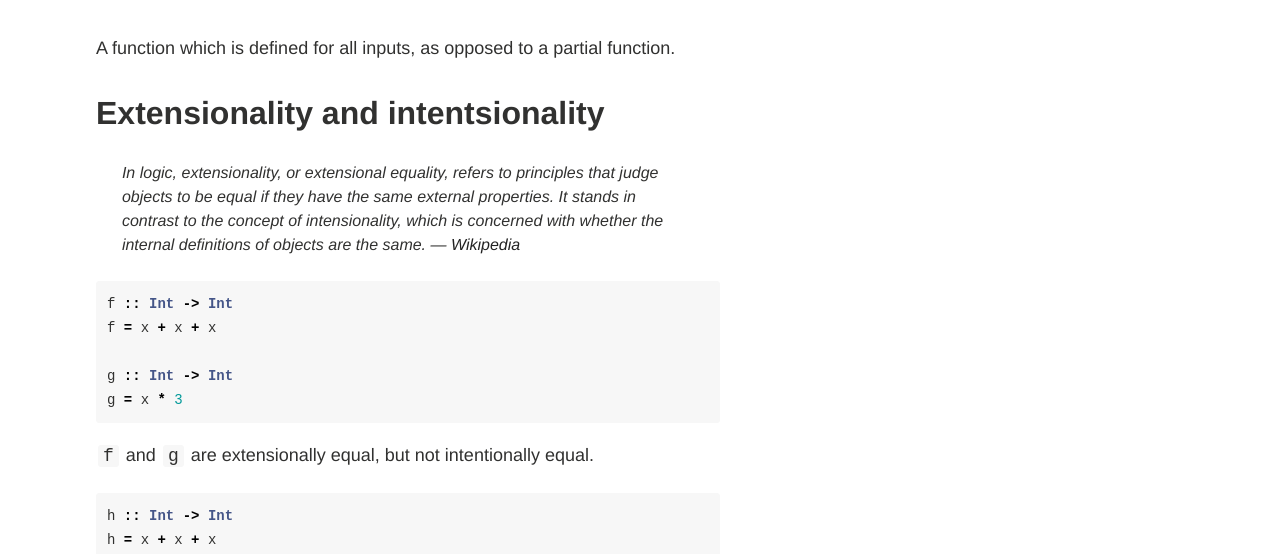
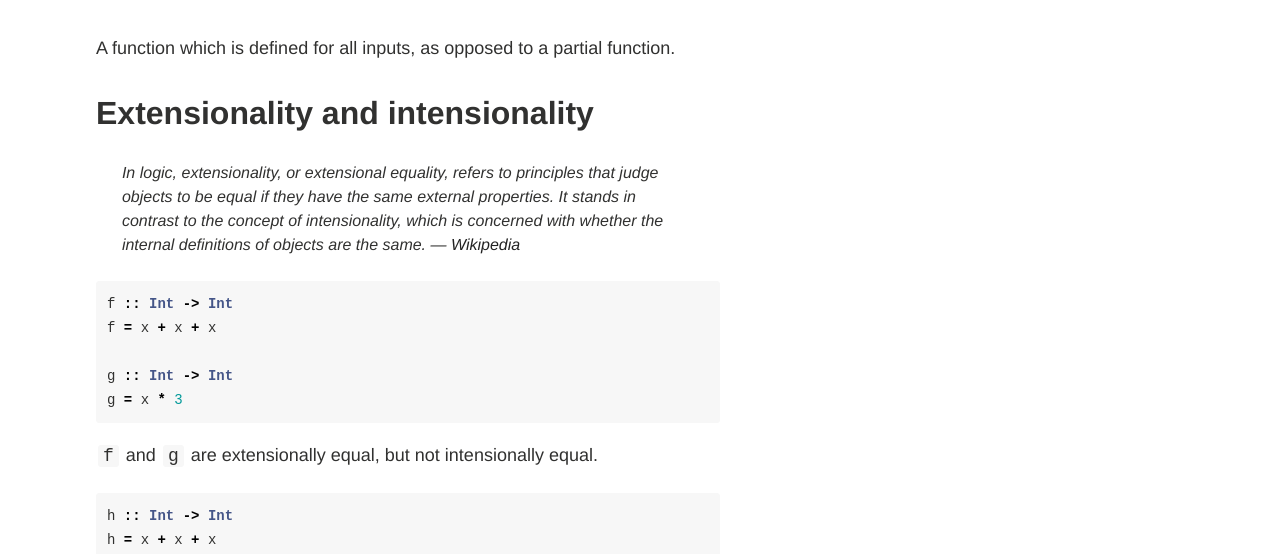
Before and after one commit to devth/devth.github.com, a Jekyll site: the page built from glossary.md, in a window 1280 px wide and 900 px high, scrolled down 5134 px. Shown: the part 165-719 px from the top of the window. Built offline with Jekyll 4.4.1, drawn with Linux system fonts in a browser that asks for light colours; Markdown is read by kramdown in place of the engine named in the settings; some of the changed text lies outside the part shown.

Commit message:
Fix more intentionally typos

````diff
--- a/glossary.md
+++ b/glossary.md
@@ -217,7 +217,7 @@ A function which is not defined for some inputs.
 
 A function which is defined for all inputs, as opposed to a partial function.
 
-## Extensionality and intentsionality
+## Extensionality and intensionality
 
 > In logic, extensionality, or extensional equality, refers to principles that
 > judge objects to be equal if they have the same external properties.  It
@@ -234,7 +234,7 @@ g = x * 3
 ```
 
 `f`{:.language-haskell} and `g`{:.language-haskell} are extensionally equal, but
-not intentionally equal.
+not intensionally equal.
 
 ```haskell
 h :: Int -> Int
````
